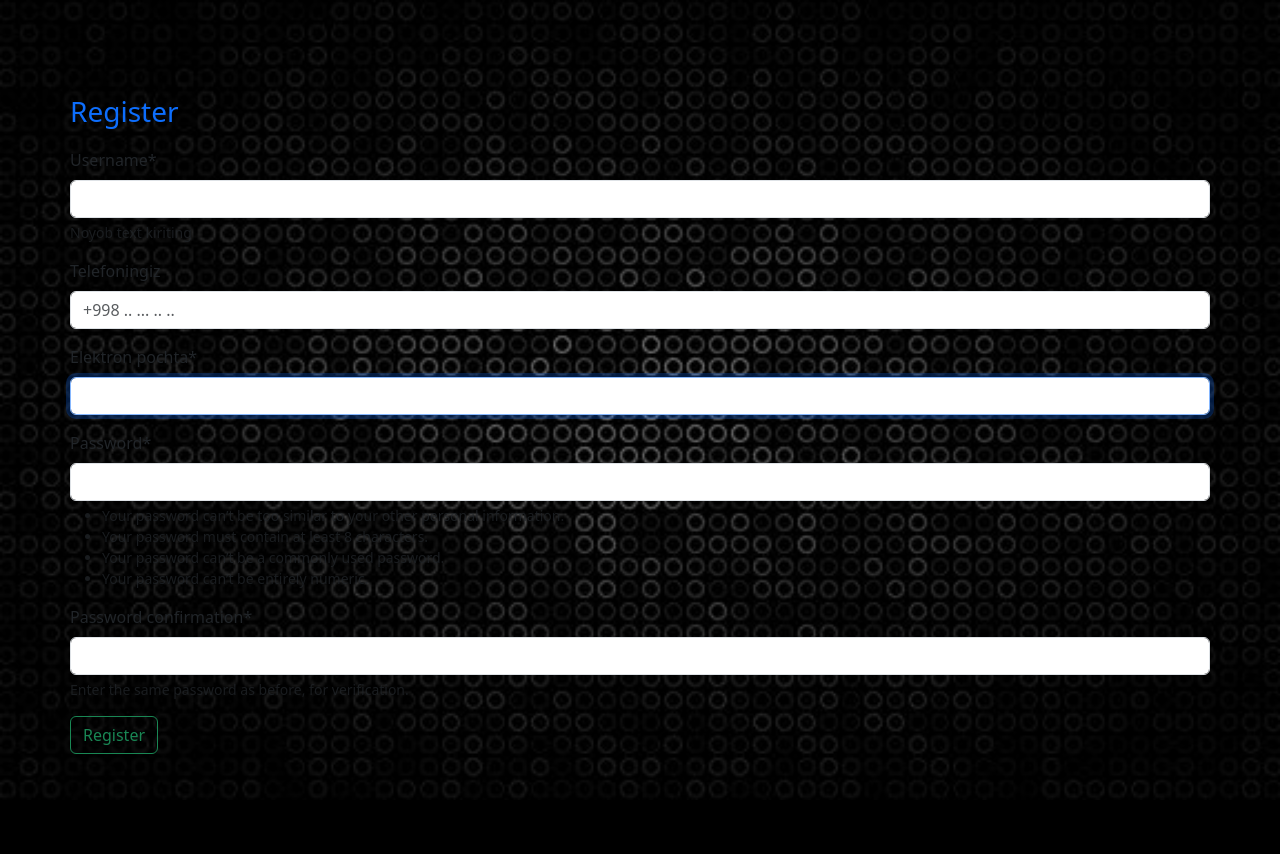
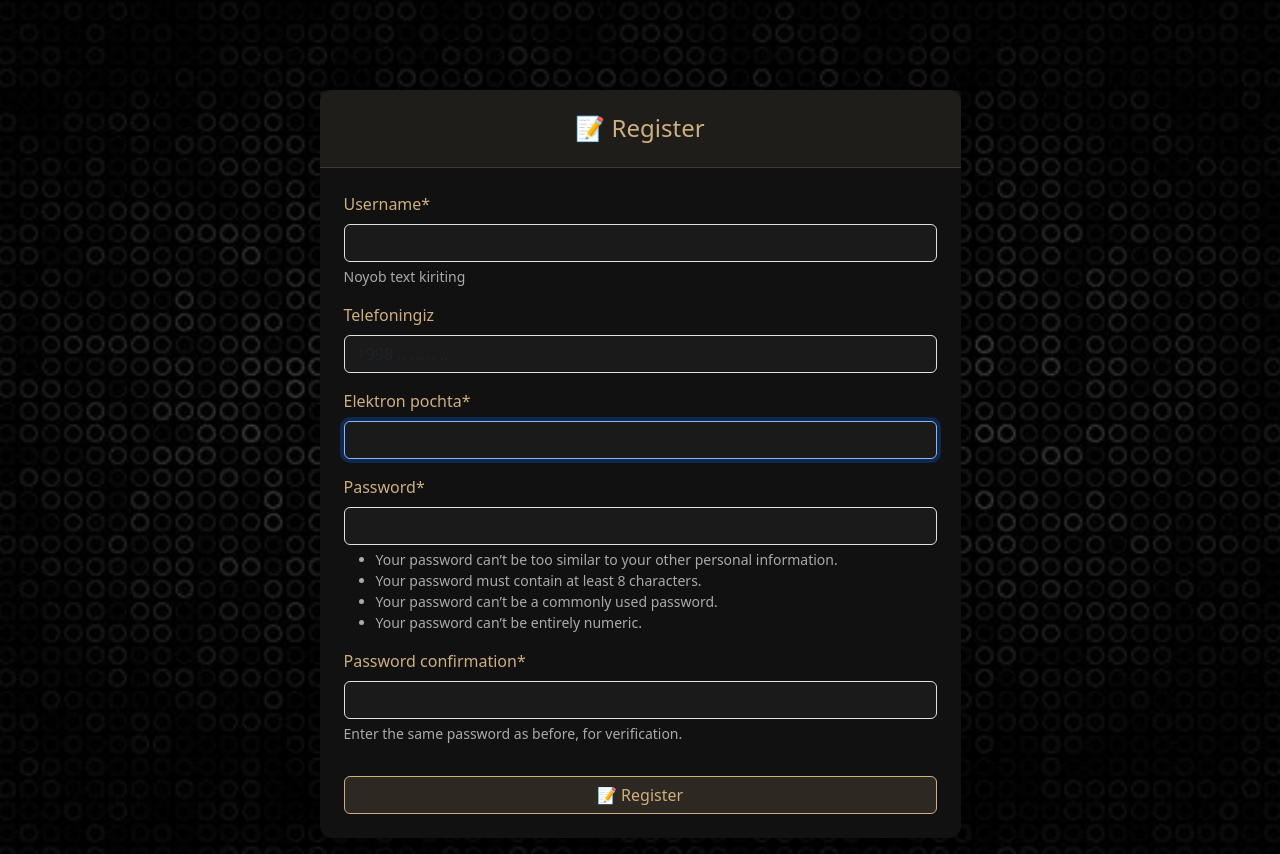
Before and after one commit to Reaktiv/restaurant_project, a Django app: page /account/register/ in a window 1280 px wide. Before the commit the page ends 798 px from the top, so only its background shows below. Run offline with Django 5.2, Linux system fonts and the light colour scheme; parts of the project's set-up code (start-up, migrations or seed data) failed here and were passed over; some libraries are stand-ins or nearby versions.

Commit message:
new updates

```diff
--- a/templates/account/change_profile.html
+++ b/templates/account/change_profile.html
@@ -6,6 +6,8 @@
 {% block content %}
 <style>
     .form-control { color: #aaa !important; background: #1a1a1a !important; }
+    .form-text, .helptext, small { color: #aaa !important; }
+
 </style>
 
 <div class="container">
--- a/templates/account/register.html
+++ b/templates/account/register.html
@@ -1,24 +1,34 @@
 {% extends 'base.html' %}
 {% load crispy_forms_tags %}
 {% load static %}
-{% block title %}
-    Register
-{% endblock %}
 
+{% block title %}Register{% endblock %}
 
 {% block content %}
-    <div class="container">
-        <div class="row div-item" style="margin-top: 90px;">
-            <div class="card-header">
-                <p class="fs-3 text-primary">Register</p>
-            </div>
-            <div class="card-body">
-                <form action="{% url 'register' %}" method="POST">
-                    {% csrf_token %}
-                    {{ form|crispy }}
-                    <button type="submit" class="btn btn-outline-success">Register</button>
-                </form>
+<style>
+    .form-control { color: #aaa !important; background: #1a1a1a !important; }
+    .form-text, .helptext, small { color: #aaa !important; }
+
+</style>
+
+<div class="container">
+    <div class="row justify-content-center" style="margin-top: 90px;">
+        <div class="col-md-7">
+            <div class="card border-0" style="background: #111; border-radius: 12px; box-shadow: 0 8px 32px rgba(0,0,0,0.6);">
+                <div class="card-header border-0 text-center py-4" style="background: rgba(206,175,127,0.08); border-bottom: 1px solid rgba(206,175,127,0.2) !important;">
+                    <h4 style="color: #CEAF7F; margin: 0;">📝 Register</h4>
+                </div>
+                <div class="card-body p-4">
+                    <form action="{% url 'register' %}" method="POST" style="color: #CEAF7F">
+                        {% csrf_token %}
+                        {{ form|crispy }}
+                        <button type="submit" class="btn w-100 mt-3" style="background: rgba(206,175,127,0.15); border: 1px solid #CEAF7F; color: #CEAF7F;">
+                            📝 Register
+                        </button>
+                    </form>
+                </div>
             </div>
         </div>
     </div>
+</div>
 {% endblock %}
--- a/templates/restaurant/create.html
+++ b/templates/restaurant/create.html
@@ -6,6 +6,8 @@
 {% block content %}
 <style>
     .form-control { color: #aaa !important; background: #1a1a1a !important; }
+    .form-text, .helptext, small { color: #aaa !important; }
+
 </style>
 
 <div class="container">
--- a/templates/restaurant/update.html
+++ b/templates/restaurant/update.html
@@ -6,6 +6,8 @@
 {% block content %}
 <style>
     .form-control { color: #aaa !important; background: #1a1a1a !important; }
+    .form-text, .helptext, small { color: #aaa !important; }
+
 </style>
 
 <div class="container">
```
